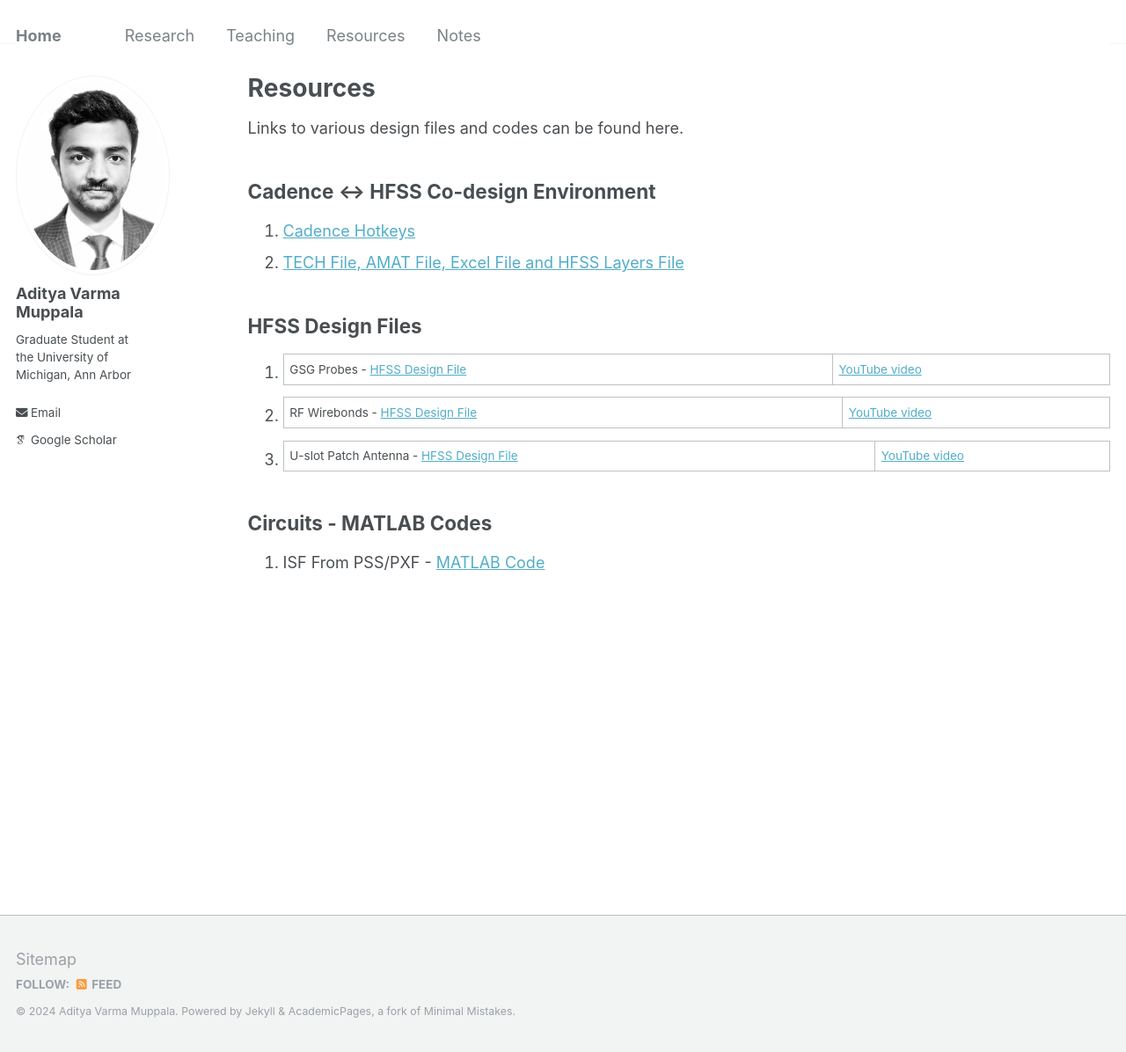
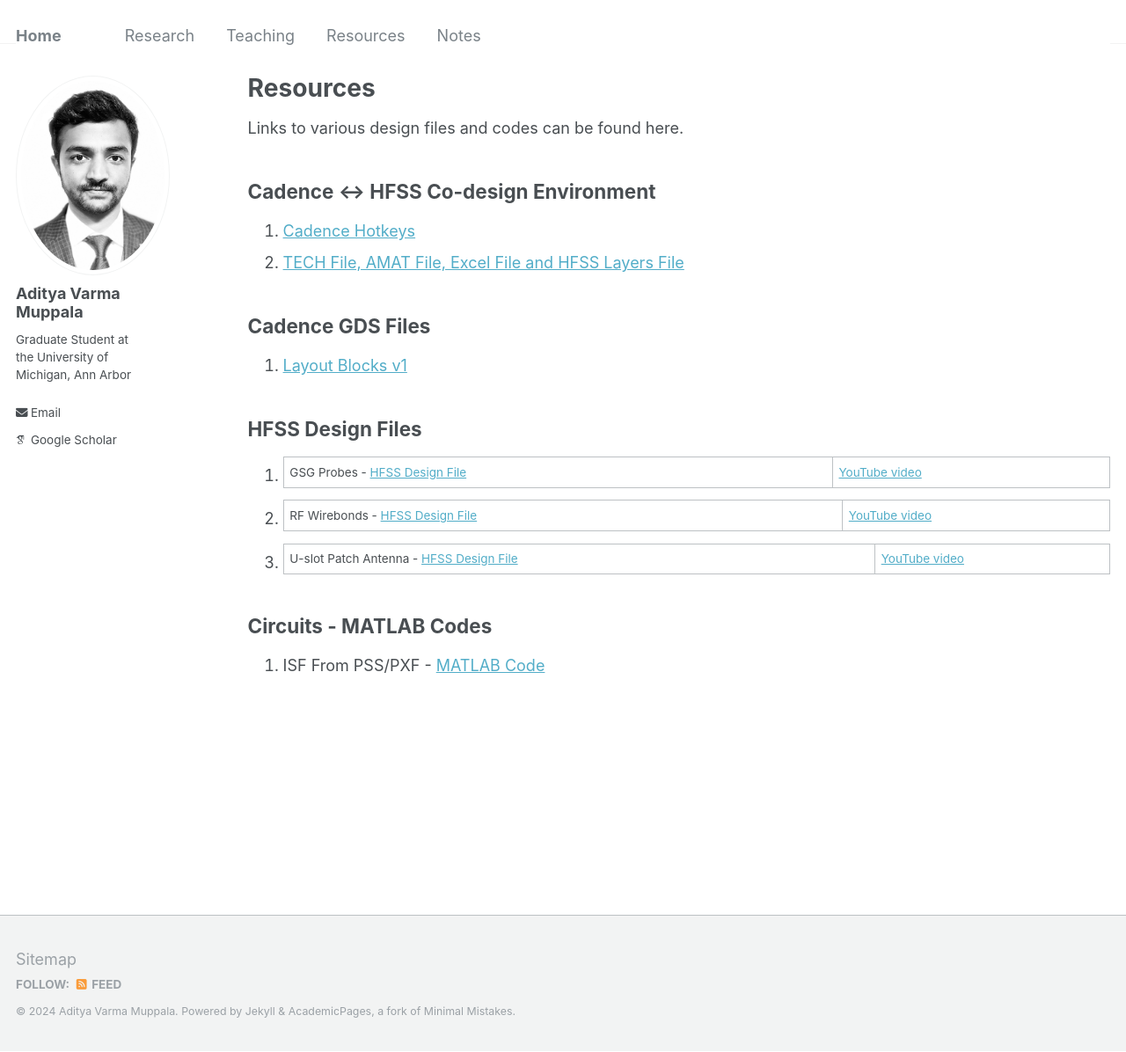
Before and after one commit to AdityaMuppala/adityamuppala.github.io, a Jekyll site: the page built from _pages/resources.md, in a window 1280 px wide and 1196 px high. Shown: the whole window at 88% size. Built offline with Jekyll 4.4.1, drawn with Linux system fonts in a browser that asks for light colours; some web fonts are replaced.

Commit message:
Update resources.md

```diff
--- a/_pages/resources.md
+++ b/_pages/resources.md
@@ -12,6 +12,10 @@ Links to various design files and codes can be found here.
 1. [Cadence Hotkeys](https://adityamuppala.github.io/assets/Notes_YouTube/Cadence_Hotkeys.pdf)
 2. [TECH File, AMAT File, Excel File and HFSS Layers File](https://drive.google.com/file/d/1t6NSAoJyecMixxWz2D-BhlAQQK7elYIm/view?usp=sharing)
 
+## Cadence GDS Files
+
+1. [Layout Blocks v1](https://adityamuppala.github.io/assets/Cadence_GDS_Files/avm_All_Blocks.gds)
+
 ## HFSS Design Files
 
 1. GSG Probes - [HFSS Design File](https://drive.google.com/file/d/1BsgujbjDn0NSminA7OI0YJImKXI0T-63/view?usp=sharing) | [YouTube video](https://youtu.be/jEuGXGO-3H8)
```
